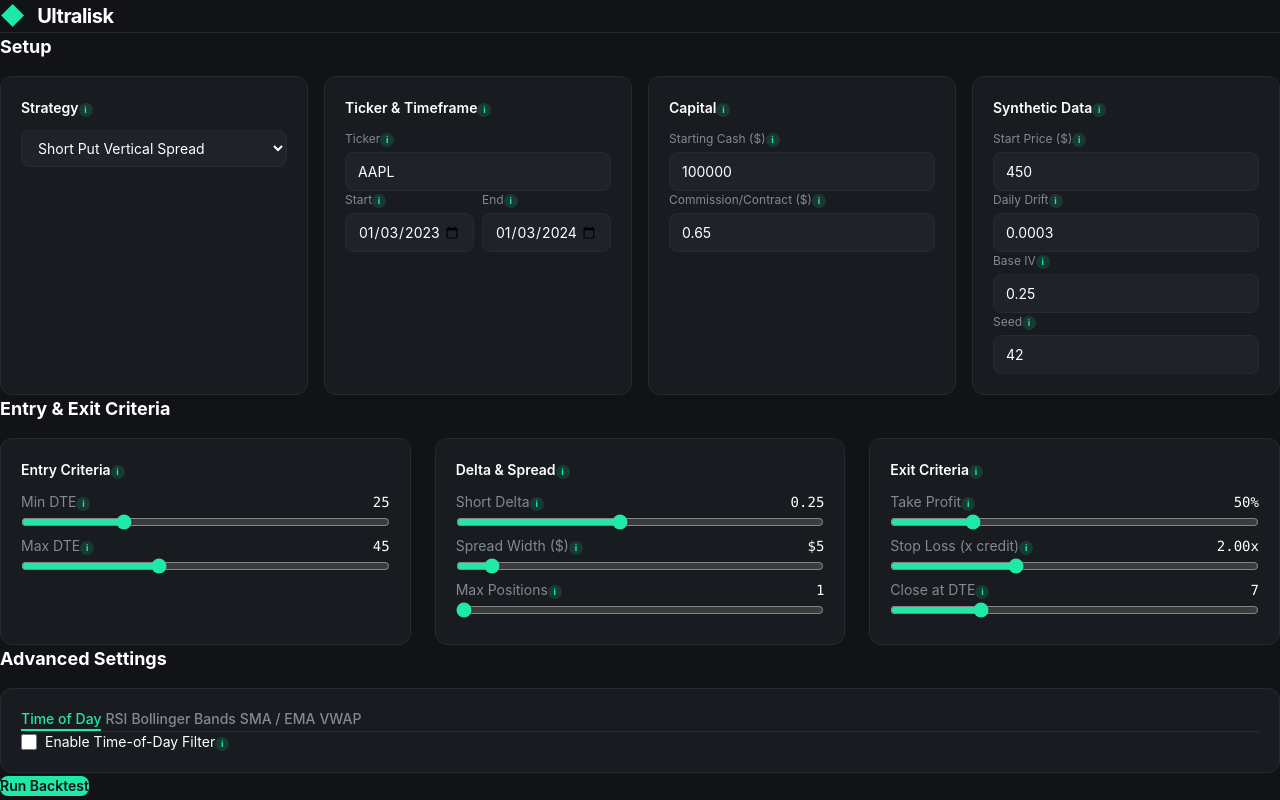
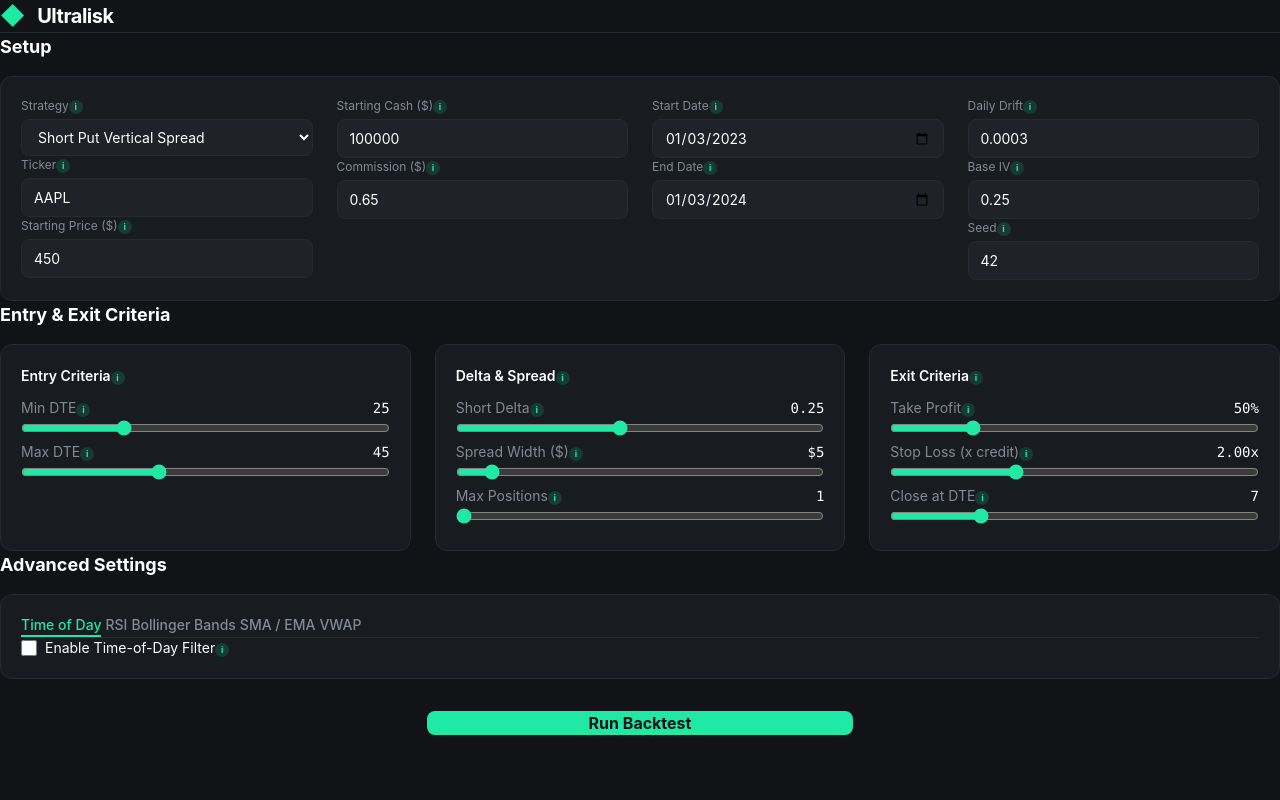
Before and after one commit to nkati78/Ultralisk, a React (Vite) app in the folder frontend/: page / in a window 1280 px wide. Built offline with nearby package versions, Linux system fonts and the light colour scheme.

Commit message:
Regroup setup fields, center and resize run button, adjust spacing
Co-Authored-By: Claude Opus 4.6 <noreply@anthropic.com>

```diff
--- a/frontend/src/App.tsx
+++ b/frontend/src/App.tsx
@@ -78,13 +78,15 @@ function App() {
       </header>
 
       <main className="p-6">
-        {/* Setup Row */}
+        {/* Setup */}
         <section className="mb-8">
           <h2 className="section-title">Setup</h2>
-          <div className="grid grid-cols-1 md:grid-cols-2 lg:grid-cols-4 gap-4">
-            {/* Strategy */}
           <div className="card">
-              <h3 className="card-title">Strategy<InfoTip text="The options strategy to backtest. Each strategy has different risk/reward characteristics." /></h3>
+            <div className="grid grid-cols-1 md:grid-cols-2 lg:grid-cols-4 gap-x-6 gap-y-4">
+              {/* Group 1: Strategy, Ticker, Starting Price */}
+              <div className="space-y-3">
+                <div>
+                  <label className="label">Strategy<InfoTip text="The options strategy to backtest. Each strategy has different risk/reward characteristics." /></label>
                   <select
                     className="input-field"
                     value={strategy.type}
@@ -95,56 +97,64 @@ function App() {
                     ))}
                   </select>
                 </div>
+                <div>
+                  <label className="label">Ticker<InfoTip text="The stock or ETF symbol (e.g. AAPL, SPY, QQQ)." /></label>
+                  <input className="input-field" value={ticker}
+                    onChange={(e) => setTicker(e.target.value.toUpperCase())} />
+                </div>
+                <div>
+                  <label className="label">Starting Price ($)<InfoTip text="Synthetic data: underlying price on day one." /></label>
+                  <input type="number" className="input-field" value={syntheticConfig.start_price}
+                    onChange={(e) => setSyntheticConfig({ ...syntheticConfig, start_price: Number(e.target.value) })} />
+                </div>
+              </div>
 
-            {/* Ticker & Timeframe */}
-            <div className="card">
-              <h3 className="card-title">Ticker & Timeframe<InfoTip text="The underlying symbol and date range for the backtest simulation." /></h3>
-              <label className="label">Ticker<InfoTip text="The stock or ETF symbol to run the backtest against (e.g. AAPL, SPY, QQQ)." /></label>
-              <input
-                className="input-field"
-                value={ticker}
-                onChange={(e) => setTicker(e.target.value.toUpperCase())}
-              />
-              <div className="grid grid-cols-2 gap-2 mt-2">
+              {/* Group 2: Starting Cash, Commission */}
+              <div className="space-y-3">
                 <div>
-                  <label className="label">Start<InfoTip text="The first trading date to include in the backtest." /></label>
+                  <label className="label">Starting Cash ($)<InfoTip text="Total capital available at the start of the backtest." /></label>
+                  <input type="number" className="input-field" value={startingCash}
+                    onChange={(e) => setStartingCash(Number(e.target.value))} />
+                </div>
+                <div>
+                  <label className="label">Commission ($)<InfoTip text="Broker fee per options contract. Applied to opens and closes." /></label>
+                  <input type="number" className="input-field" step="0.05" value={commission}
+                    onChange={(e) => setCommission(Number(e.target.value))} />
+                </div>
+              </div>
+
+              {/* Group 3: Start Date, End Date */}
+              <div className="space-y-3">
+                <div>
+                  <label className="label">Start Date<InfoTip text="The first trading date to include in the backtest." /></label>
                   <input type="date" className="input-field" value={startDate}
                     onChange={(e) => setStartDate(e.target.value)} />
                 </div>
                 <div>
-                  <label className="label">End<InfoTip text="The last trading date to include in the backtest." /></label>
+                  <label className="label">End Date<InfoTip text="The last trading date to include in the backtest." /></label>
                   <input type="date" className="input-field" value={endDate}
                     onChange={(e) => setEndDate(e.target.value)} />
                 </div>
               </div>
-            </div>
 
-            {/* Capital */}
-            <div className="card">
-              <h3 className="card-title">Capital<InfoTip text="Initial portfolio funding and per-contract trading costs." /></h3>
-              <label className="label">Starting Cash ($)<InfoTip text="The total amount of capital available at the start of the backtest." /></label>
-              <input type="number" className="input-field" value={startingCash}
-                onChange={(e) => setStartingCash(Number(e.target.value))} />
-              <label className="label mt-2">Commission/Contract ($)<InfoTip text="The broker fee charged per options contract traded. Applied to both opening and closing trades." /></label>
-              <input type="number" className="input-field" step="0.05" value={commission}
-                onChange={(e) => setCommission(Number(e.target.value))} />
-            </div>
-
-            {/* Synthetic Data */}
-            <div className="card">
-              <h3 className="card-title">Synthetic Data<InfoTip text="Configure the simulated market data generator. Useful for testing without real historical data." /></h3>
-              <label className="label">Start Price ($)<InfoTip text="The underlying asset's price on the first day of the simulation." /></label>
-              <input type="number" className="input-field" value={syntheticConfig.start_price}
-                onChange={(e) => setSyntheticConfig({ ...syntheticConfig, start_price: Number(e.target.value) })} />
-              <label className="label mt-2">Daily Drift<InfoTip text="Expected daily price return. Positive = upward bias, negative = downward. Typical range: -0.001 to 0.001." /></label>
+              {/* Group 4: Daily Drift, Base IV, Seed */}
+              <div className="space-y-3">
+                <div>
+                  <label className="label">Daily Drift<InfoTip text="Synthetic data: expected daily return. Typical: -0.001 to 0.001." /></label>
                   <input type="number" className="input-field" step="0.0001" value={syntheticConfig.daily_drift}
                     onChange={(e) => setSyntheticConfig({ ...syntheticConfig, daily_drift: Number(e.target.value) })} />
-              <label className="label mt-2">Base IV<InfoTip text="Base implied volatility for synthetic options. Higher = wider premiums. Typical range: 0.15 to 0.50." /></label>
+                </div>
+                <div>
+                  <label className="label">Base IV<InfoTip text="Synthetic data: implied volatility for pricing options. Typical: 0.15 to 0.50." /></label>
                   <input type="number" className="input-field" step="0.01" value={syntheticConfig.base_iv}
                     onChange={(e) => setSyntheticConfig({ ...syntheticConfig, base_iv: Number(e.target.value) })} />
-              <label className="label mt-2">Seed<InfoTip text="Random seed for reproducibility. Same seed + same settings = identical results every time." /></label>
+                </div>
+                <div>
+                  <label className="label">Seed<InfoTip text="Synthetic data: random seed for reproducibility." /></label>
                   <input type="number" className="input-field" value={syntheticConfig.seed}
                     onChange={(e) => setSyntheticConfig({ ...syntheticConfig, seed: Number(e.target.value) })} />
+                </div>
+              </div>
             </div>
           </div>
         </section>
@@ -164,13 +174,13 @@ function App() {
         </section>
 
         {/* Run Button */}
-        <div className="mb-8">
+        <div className="mb-8 flex justify-center" style={{ marginTop: '32px' }}>
           <button
             onClick={handleRun}
             disabled={isLoading}
-            className="w-full md:w-auto px-12 py-3 rounded-lg font-semibold text-sm bg-[hsl(var(--accent))] hover:brightness-110 disabled:opacity-50 disabled:cursor-not-allowed text-[hsl(var(--primary-foreground))] transition-all"
+            className="w-1/3 py-4 rounded-lg font-bold text-base bg-[hsl(var(--accent))] hover:brightness-110 disabled:opacity-50 disabled:cursor-not-allowed text-[hsl(var(--primary-foreground))] transition-all"
           >
-            {isLoading ? 'Running...' : 'Run Backtest'}
+            {isLoading ? 'Running Backtest...' : 'Run Backtest'}
           </button>
         </div>
 
```
Lines whose indentation alone changed are shown as unchanged.
